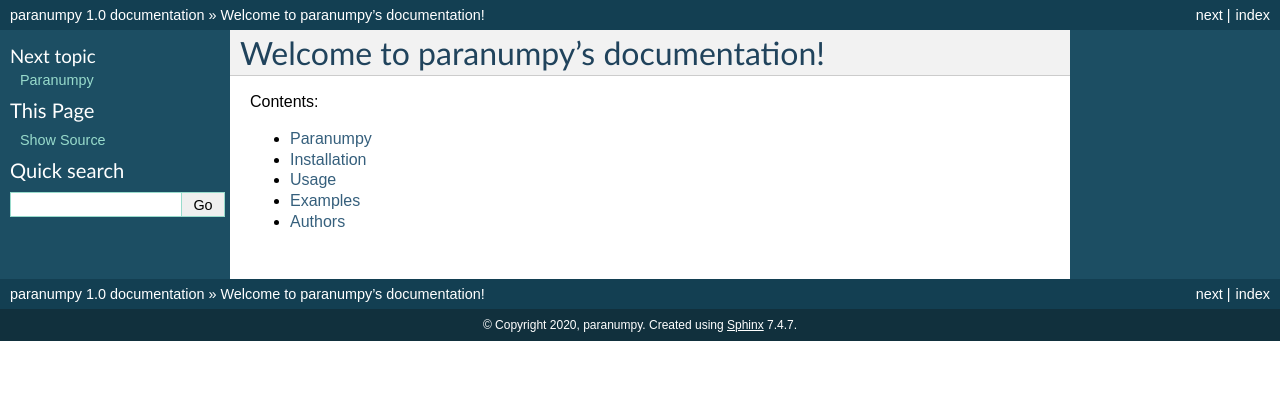
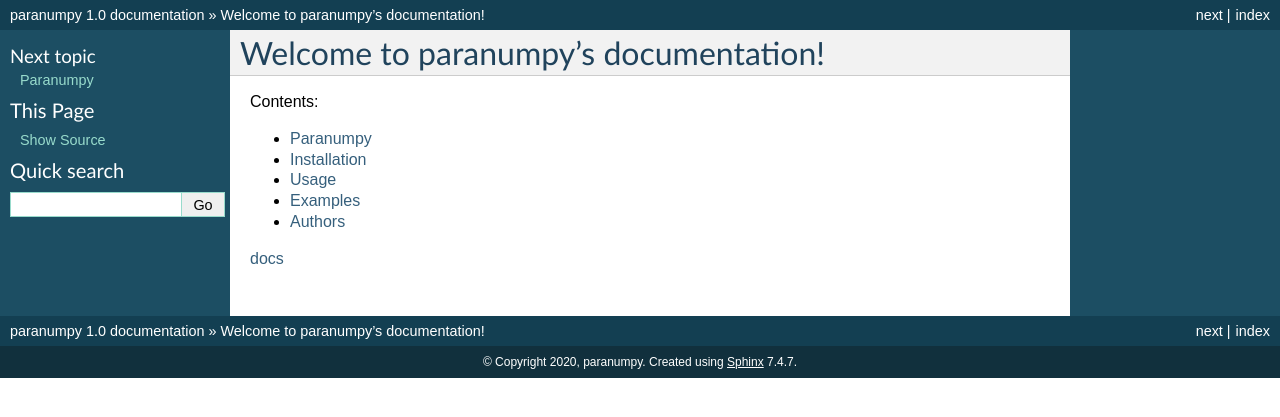
Before and after one commit to cs2t/paranumpy, a Sphinx documentation site: the page built from docs/index.rst, in a window 1280 px wide. Shown: the top 417 px of the page. Built offline with Sphinx 7.4.7, drawn with Linux system fonts in a browser that asks for light colours.

Commit message:
update index

```diff
--- a/docs/index.rst
+++ b/docs/index.rst
@@ -10,4 +10,4 @@
 
    README
 
-.. :doc:`docs </README>`
+:doc:`docs </README>`
```
